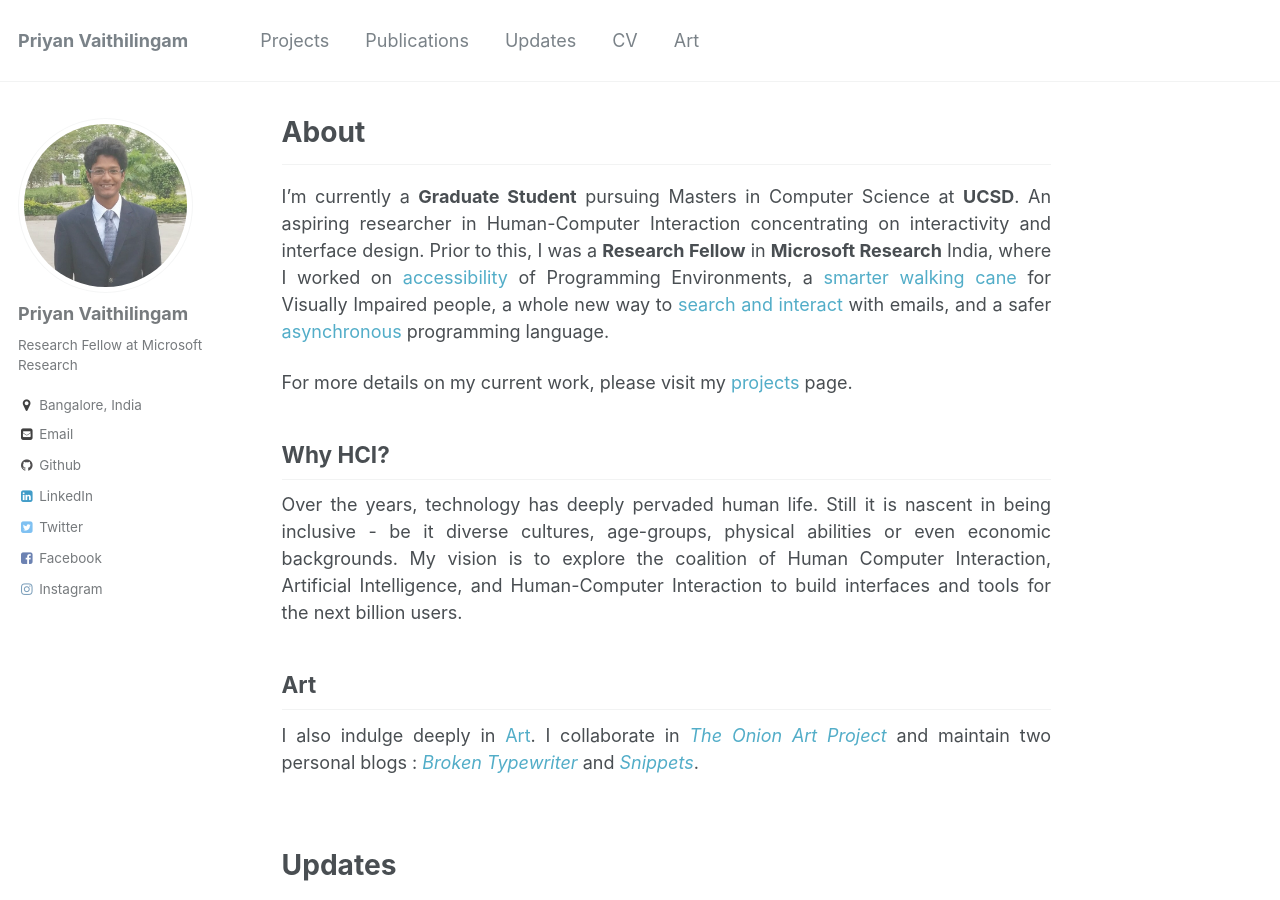
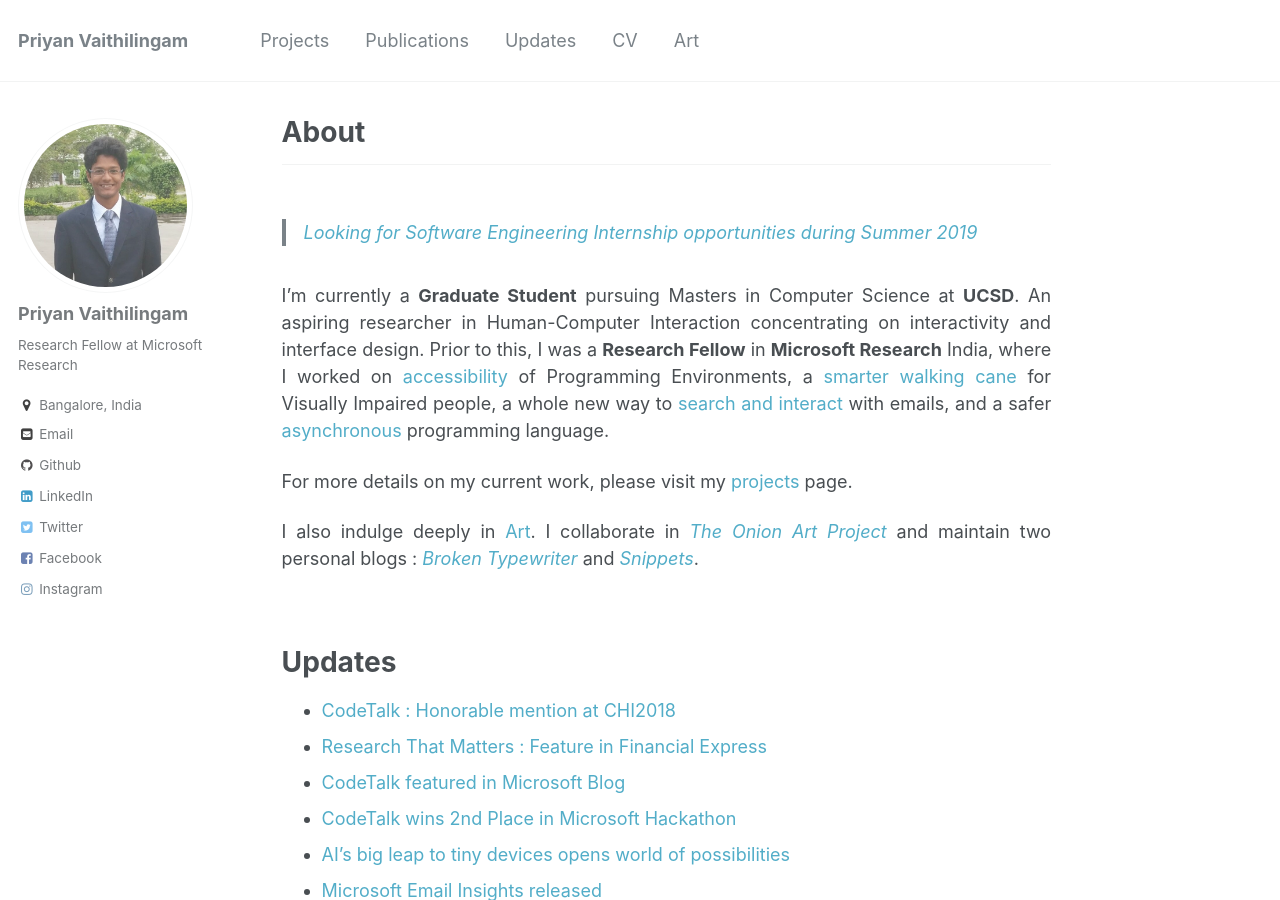
Before and after one commit to priyanmuthu/priyanmuthu.github.io, a Jekyll site: the page built from _pages/about.md, in a window 1280 px wide and 900 px high. Built offline with Jekyll 4.4.1, drawn with Linux system fonts in a browser that asks for light colours; a script that is not in the unit is left out; comment, search, counter and statistics services are not loaded.

Commit message:
updated cv

```diff
--- a/_pages/about.md
+++ b/_pages/about.md
@@ -8,18 +8,14 @@ redirect_from:
   - /about.html
   - /who
 ---
+
+> [Looking for Software Engineering Internship opportunities during Summer 2019](https://www.linkedin.com/in/priyanv/)
+
 I'm currently a **Graduate Student** pursuing Masters in Computer Science at **UCSD**. An aspiring researcher in Human-Computer Interaction concentrating on interactivity and interface design. Prior to this, I was a **Research Fellow** in **Microsoft Research** India, where I worked on [accessibility](/projects/CodeTalk/) of Programming Environments, a [smarter walking cane](/projects/InteractiveCane/) for Visually Impaired people, a whole new way to [search and interact](/projects/EmailInsights/) with emails, and a safer [asynchronous](/projects/PSharp/) programming language.
 {: .text-justify}
 
 For more details on my current work, please visit my [projects](/projects/) page.
 
-Why HCI?
----
-Over the years, technology has deeply pervaded human life. Still it is nascent in being inclusive - be it diverse cultures, age-groups, physical abilities or even economic backgrounds. My vision is to explore the coalition of Human Computer Interaction, Artificial Intelligence, and Human-Computer Interaction to build interfaces and tools for the next billion users.
-{: .text-justify}
-
-Art
----
 
 I also indulge deeply in [Art](/art/). I collaborate in [*The Onion Art Project*](https://theonionart.wordpress.com){:target="_blank"} and maintain two personal blogs : [*Broken Typewriter*](https://priyanmuthu.wordpress.com){:target="_blank"} and [*Snippets*](https://microsnips.wordpress.com){:target="_blank"}.
 {: .text-justify}
```
